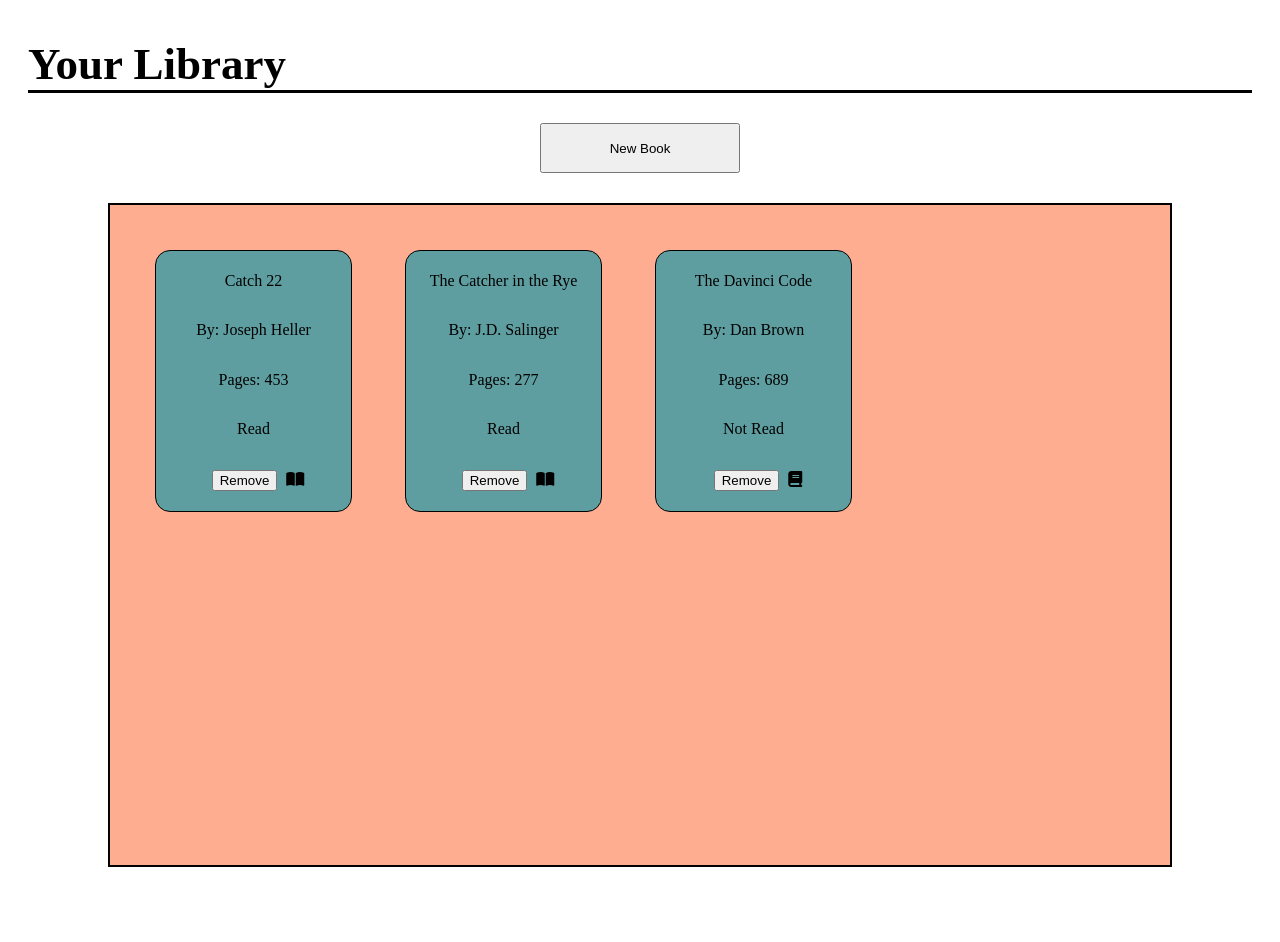
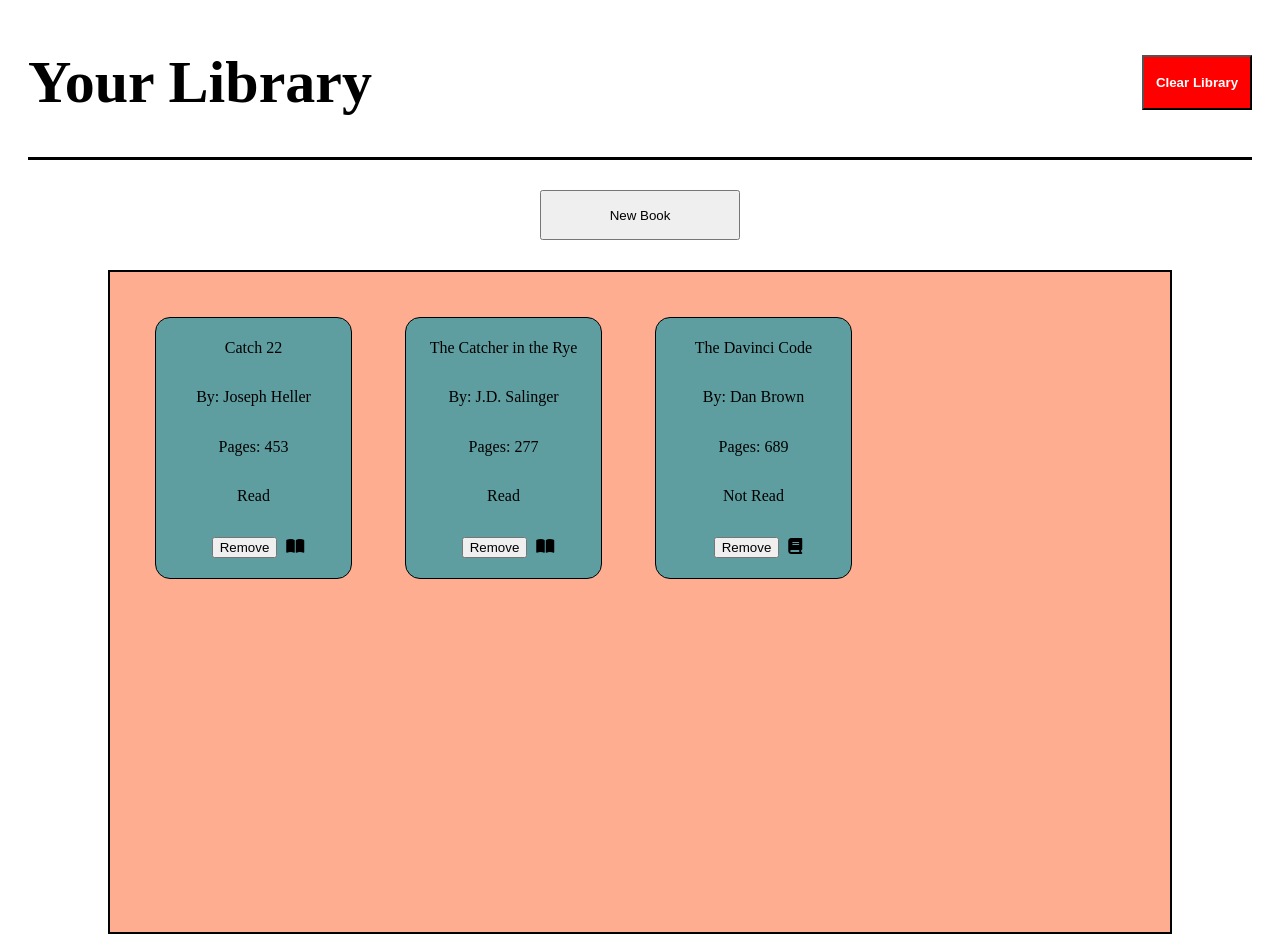
Before and after one commit to Zach-Adcock/Library-Project, a plain HTML site: page index.html in a window 1280 px wide. Before the commit the page ends 875 px from the top, so only its background shows below. Drawn offline with Linux system fonts and the light colour scheme.

Commit message:
added a delete all button

```diff
--- a/LibraryProjectCSS.css
+++ b/LibraryProjectCSS.css
@@ -7,9 +7,20 @@
     flex-direction: column;
 }
 
-h1 {
-    font-size: 45px;
+.header {
+    display: flex;
+    font-size: 30px;
     border-bottom: 3px solid black;
+    justify-content: space-between;
+    align-items: center;
+}
+
+#clear-btn {
+    height: 55px;
+    width: 110px;
+    background-color: red;
+    font-weight: bold;
+    color: white;
 }
 .book-container{
 
@@ -29,7 +40,7 @@ h1 {
 #new-book-btn {
     width: 200px;
     height: 50px;
-    margin: 0px auto 30px auto;
+    margin: 30px auto 30px auto;
 }
 
 .book-card {
--- a/LibraryProjectJS.js
+++ b/LibraryProjectJS.js
@@ -163,7 +163,6 @@ document.addEventListener('DOMContentLoaded', () => {
 
     function deleteBook(div){
         const titleCard = div.closest('.book-card').querySelector('.book-title');
-        console.log(titleCard.innerText)
         const newLibraryArray = libraryBooks.filter(book => book.title !== titleCard.innerText) ;
         libraryBooks = newLibraryArray;
         const toRemove = div.closest('.book-card');
@@ -208,6 +207,17 @@ document.addEventListener('DOMContentLoaded', () => {
     });
 
 
+    //Clear Library Button
+    const clearBtn = document.getElementById('clear-btn');
+    clearBtn.addEventListener('click', () => {
+        document.querySelectorAll('.book-card').forEach((item) => item.remove());
+        libraryBooks = [];
+        localStorage.setItem('libraryBooks', JSON.stringify(libraryBooks));
+
+    });
+
+
+
 
     //Set up local storage
     const checkStorage = function() {
--- a/index.html
+++ b/index.html
@@ -15,10 +15,11 @@
 
 <body>
 <main class="main">
+    <div class='header'>
+        <h1>Your Library</h1>
+        <button id='clear-btn'>Clear Library</button>
 
-    <h1>Your Library</h1>
-
-
+    </div>
 
 
 
```
